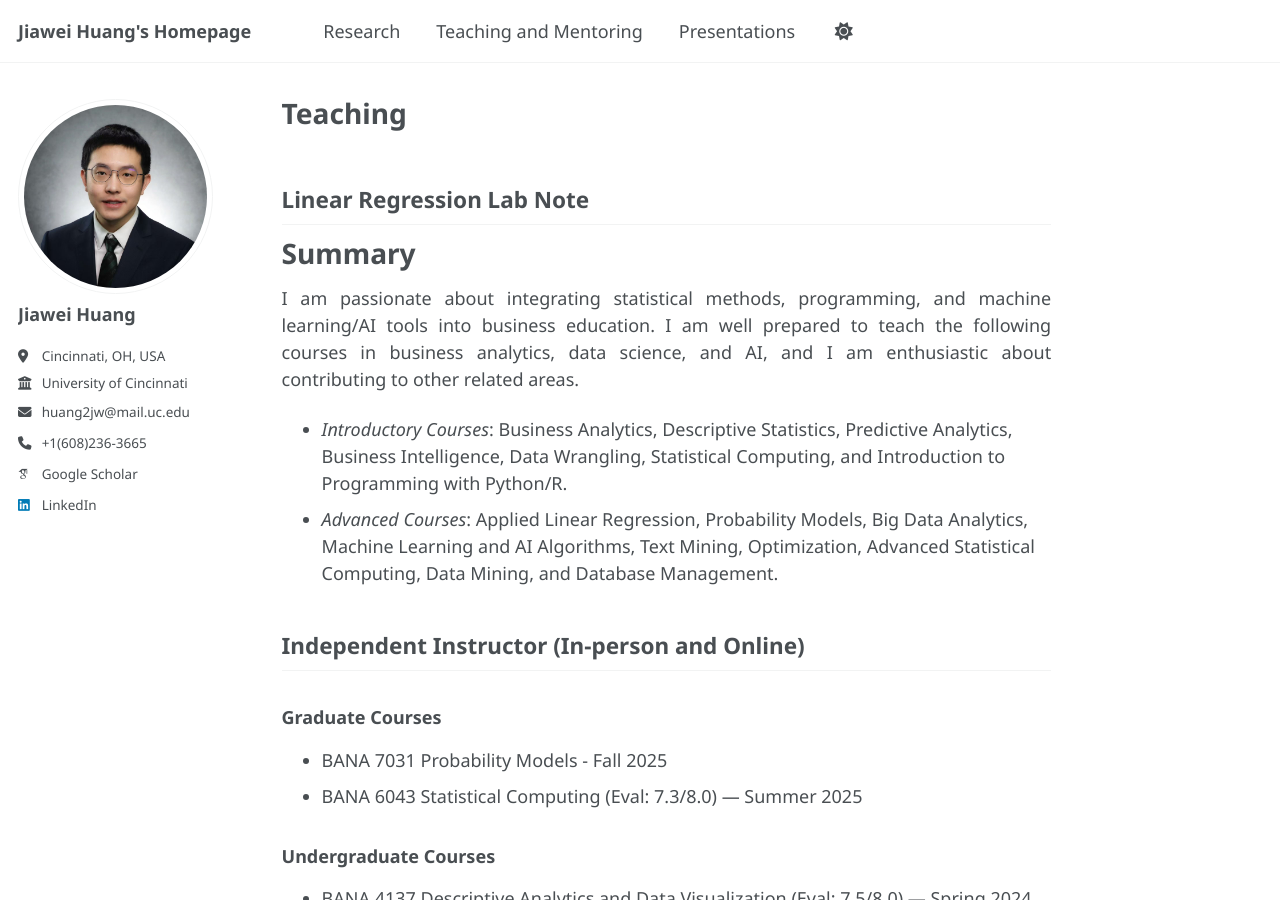
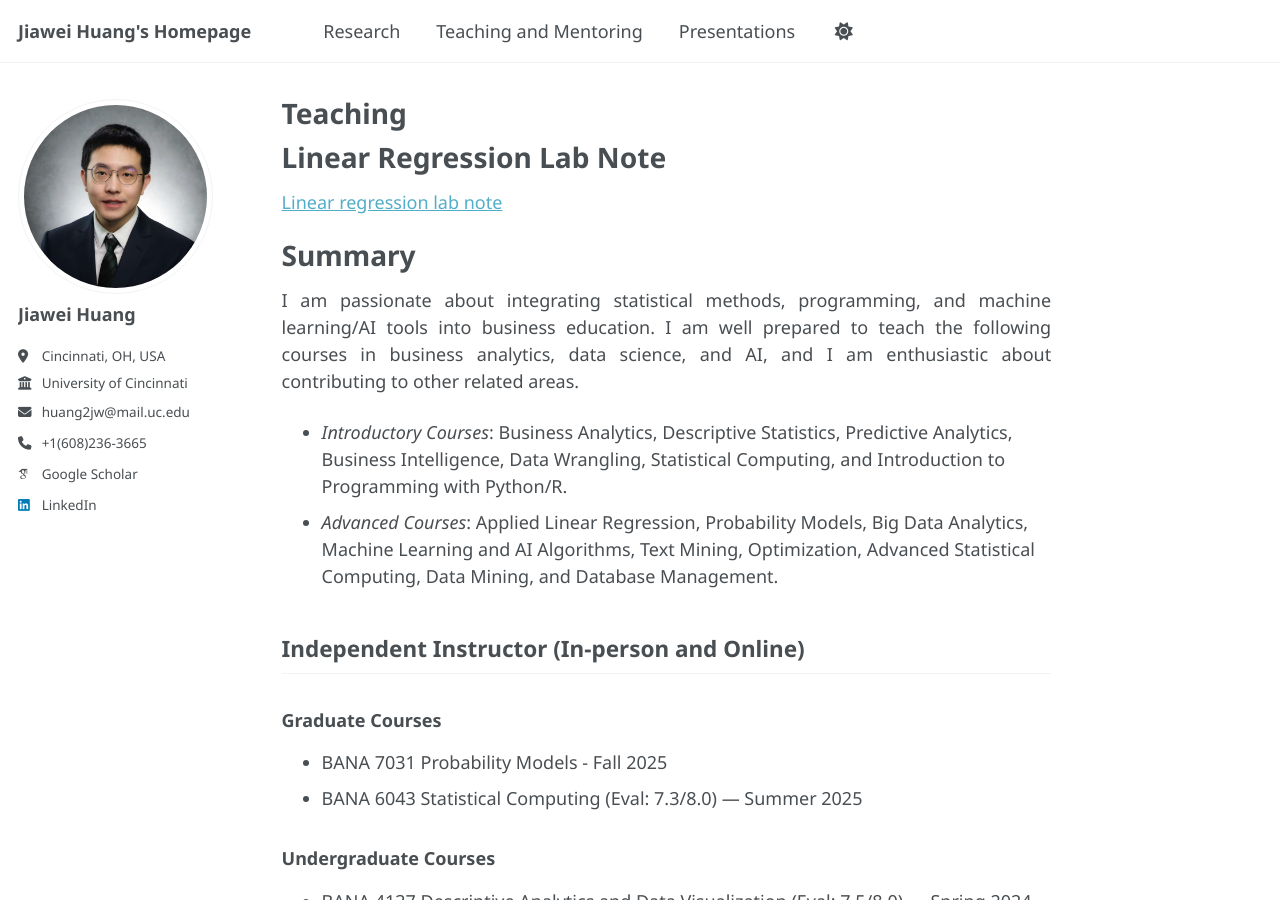
Before and after one commit to Jiawei98/Jiawei98.github.io, a Jekyll site: the page built from _pages/teaching.md, in a window 1280 px wide and 900 px high. Built offline with Jekyll 4.4.1, drawn with Linux system fonts in a browser that asks for light colours; some web fonts are replaced; a script that is not in the unit is left out.

Commit message:
Update teaching.md

```diff
--- a/_pages/teaching.md
+++ b/_pages/teaching.md
@@ -4,8 +4,9 @@ title: "Teaching"
 author_profile: true
 ---
 
-## Linear Regression Lab Note
+# Linear Regression Lab Note
 
+[Linear regression lab note](/files/lab_regression.html)
 
 # Summary
 
```
